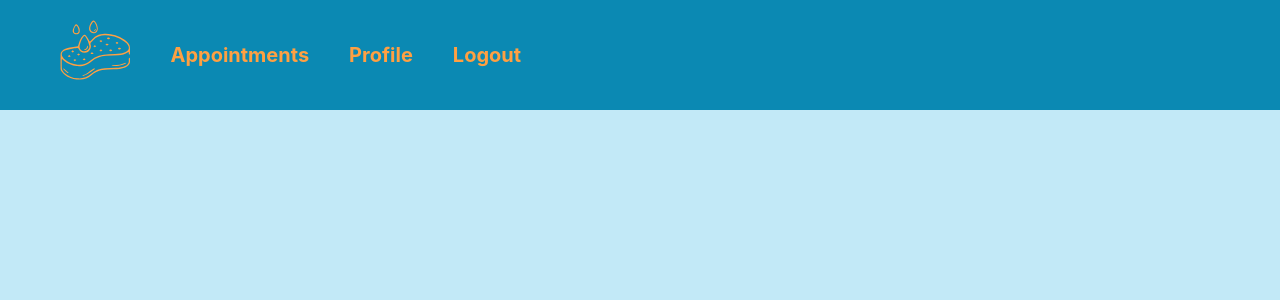
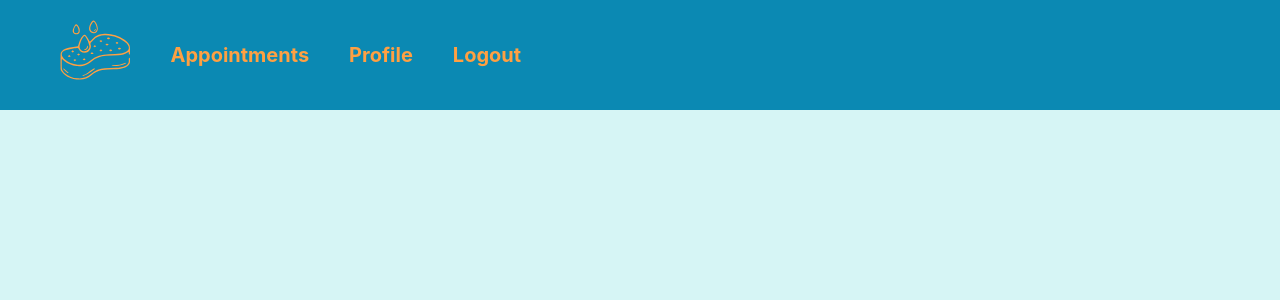
Before and after one commit to malak-dev/cleaning_mate, a React (Create React App) app in the folder client/: page /Home in a window 1280 px wide. Shown: the top 300 px of the page. Built offline with nearby package versions, Linux system fonts and the light colour scheme.

Commit message:
add some style

```diff
--- a/client/src/App.scss
+++ b/client/src/App.scss
@@ -1,5 +1,5 @@
 $darkblue: #0b89b3;
-$paleblue: rgb(194, 233, 247);
+$paleblue: hsl(180, 62%, 90%);
 $mainorange: #ffa042;
 $paleorange: #ffaf5c;
 
--- a/client/src/components/Edit-profile.js
+++ b/client/src/components/Edit-profile.js
@@ -68,7 +68,7 @@ export default function Edit(props) {
               <input
                 class="form-control"
                 name="password"
-                type="text"
+                type="password"
                 placeholder={props.userInformation.password}
                 value={password}
                 onChange={event => {
--- a/client/src/components/Header.scss
+++ b/client/src/components/Header.scss
@@ -1,5 +1,5 @@
 $darkblue : #0b89b3;
-$paleblue : rgb(194, 233, 247);
+$paleblue : hsl(180, 62%, 90%);
 $mainorange: #ffa042;
 $paleorange: #FFAF5C;
 
--- a/client/src/components/Main.scss
+++ b/client/src/components/Main.scss
@@ -10,7 +10,7 @@
 // }
 $darkblue : #0b89b3;
 
-$paleblue :rgb(194, 233, 247);
+$paleblue : hsl(180, 62%, 90%);
 $mainorange: #ffa042;
 
 
--- a/client/src/components/login.scss
+++ b/client/src/components/login.scss
@@ -1,5 +1,5 @@
 $darkblue : #0b89b3;
-$paleblue :rgb(194, 233, 247);
+$paleblue :hsl(180, 62%, 90%);
 $mainorange: #ffa042;
 $paleorange: #FFAF5C;
 
--- a/client/src/components/providers/ProviderHome.js
+++ b/client/src/components/providers/ProviderHome.js
@@ -48,7 +48,7 @@ export default function ProviderHome(props) {
             />
           </div>
           <div class="form-group">
-            <label>
+
             <input
               class="form-control"
               name="start-time"
@@ -59,10 +59,10 @@ export default function ProviderHome(props) {
               }}
               placeholder="Start time"
             />
-            </label>
+
           </div>
           <div class="form-group">
-            <label>
+
             <input
               class="form-control"
               name="start-time"
@@ -73,10 +73,10 @@ export default function ProviderHome(props) {
                 setDuration(event.target.value);
               }}
             />
-            </label>
+
           </div>
           <div class="form-group">
-            <label>
+
             <input
               class="form-control"
               name="cost_per_hour"
@@ -87,7 +87,7 @@ export default function ProviderHome(props) {
                 setCostPerHour(event.target.value);
               }}
             />
-            </label>
+
           </div>
           <div className="m">
             <button
```
Lines whose indentation alone changed are shown as unchanged.
